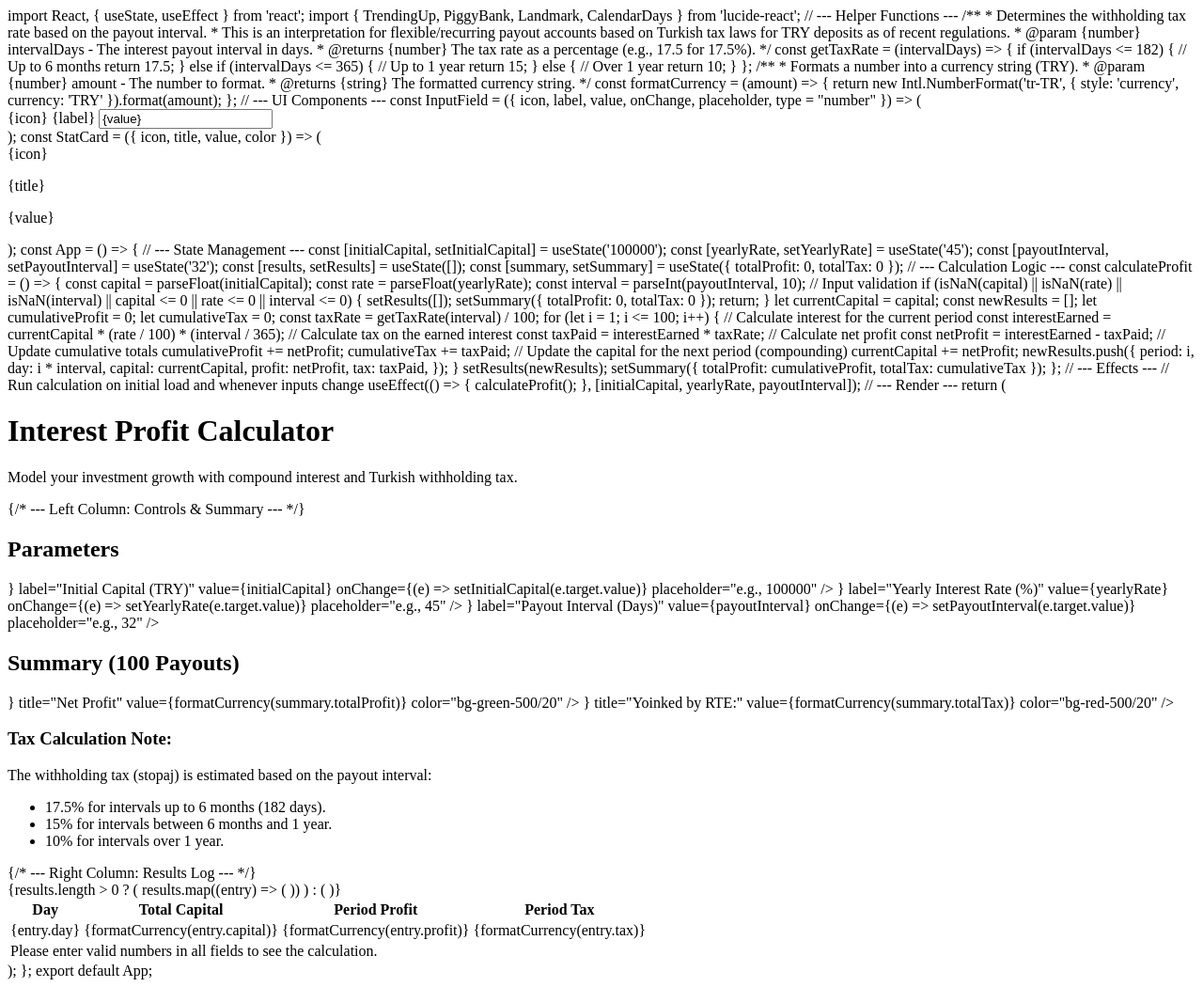
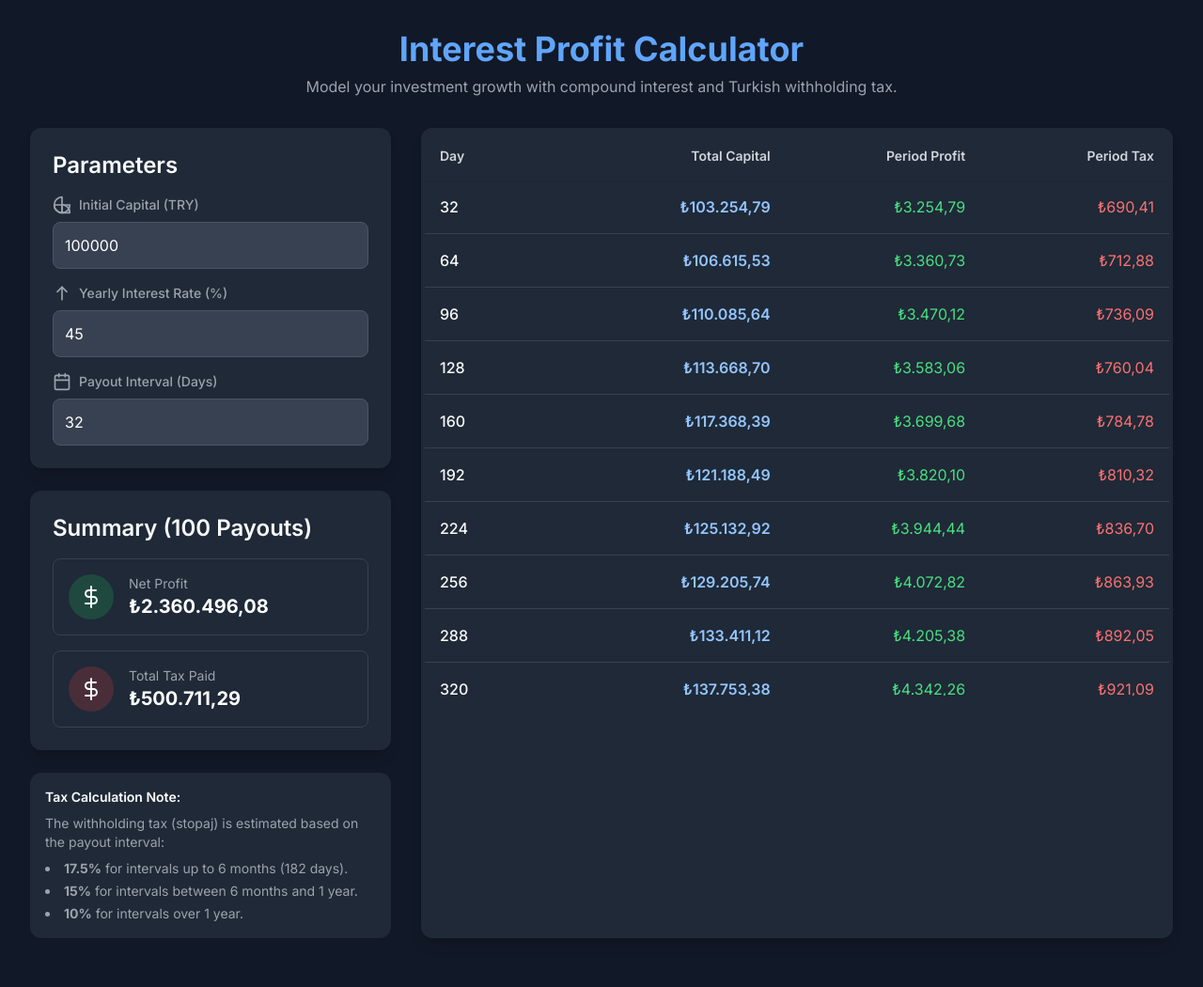
Before and after one commit to Lahmacunaator/InterestCalculator, a plain HTML site: page index.html in a window 1280 px wide. Shown: the whole page at 94% size. Drawn offline with nearby package versions, Linux system fonts and the light colour scheme.

Commit message:
Update index.html

```diff
--- a/index.html
+++ b/index.html
@@ -1,10 +1,149 @@
-import React, { useState, useEffect } from 'react';
-import { TrendingUp, PiggyBank, Landmark, CalendarDays } from 'lucide-react';
+<!DOCTYPE html>
+<html lang="en">
+<head>
+    <meta charset="UTF-8">
+    <meta name="viewport" content="width=device-width, initial-scale=1.0">
+    <title>Interest Profit Calculator (Turkey)</title>
+    <!-- Tailwind CSS for styling -->
+    <script src="https://cdn.tailwindcss.com"></script>
+    <!-- Google Fonts: Inter -->
+    <link rel="preconnect" href="https://fonts.googleapis.com">
+    <link rel="preconnect" href="https://fonts.gstatic.com" crossorigin>
+    <link href="https://fonts.googleapis.com/css2?family=Inter:wght@400;500;600;700&display=swap" rel="stylesheet">
+    <style>
+        /* Custom styles to complement Tailwind */
+        body {
+            font-family: 'Inter', sans-serif;
+            background-color: #111827; /* bg-gray-900 */
+            color: #f9fafb; /* text-gray-50 */
+        }
+        /* Custom scrollbar for the results table */
+        .custom-scrollbar::-webkit-scrollbar {
+            width: 8px;
+        }
+        .custom-scrollbar::-webkit-scrollbar-track {
+            background: #1f2937; /* bg-gray-800 */
+        }
+        .custom-scrollbar::-webkit-scrollbar-thumb {
+            background: #4b5563; /* bg-gray-600 */
+            border-radius: 4px;
+        }
+        .custom-scrollbar::-webkit-scrollbar-thumb:hover {
+            background: #6b7280; /* bg-gray-500 */
+        }
+        /* Lucide icons are replaced with inline SVGs for simplicity */
+    </style>
+</head>
+<body class="p-4 sm:p-6 lg:p-8">
+
+    <div class="max-w-7xl mx-auto">
+        <header class="text-center mb-8">
+            <h1 class="text-4xl font-bold text-blue-400">Interest Profit Calculator</h1>
+            <p class="text-gray-400 mt-2">Model your investment growth with compound interest and Turkish withholding tax.</p>
+        </header>
+
+        <div class="grid grid-cols-1 lg:grid-cols-3 gap-8">
+            <!-- Left Column: Controls & Summary -->
+            <div class="lg:col-span-1 space-y-6">
+                <div class="bg-gray-800 p-6 rounded-xl shadow-lg">
+                    <h2 class="text-2xl font-semibold mb-4">Parameters</h2>
+                    <div class="space-y-4">
+                        <!-- Initial Capital Input -->
+                        <div>
+                            <label class="text-sm font-medium text-gray-400 flex items-center mb-2">
+                                <svg xmlns="http://www.w3.org/2000/svg" width="20" height="20" viewBox="0 0 24 24" fill="none" stroke="currentColor" stroke-width="2" stroke-linecap="round" stroke-linejoin="round"><path d="M12 2a10 10 0 1 0 10 10H12V2z"/><path d="M12 12H2a10 10 0 0 0 10 10V12z"/><path d="M12 12a10 10 0 0 1 10 10H12V12z"/></svg>
+                                <span class="ml-2">Initial Capital (TRY)</span>
+                            </label>
+                            <input type="number" id="initialCapital" value="100000" placeholder="e.g., 100000" class="w-full p-3 bg-gray-700 border border-gray-600 rounded-lg text-white placeholder-gray-500 focus:outline-none focus:ring-2 focus:ring-blue-500 transition-all">
+                        </div>
+                        <!-- Yearly Rate Input -->
+                        <div>
+                            <label class="text-sm font-medium text-gray-400 flex items-center mb-2">
+                                <svg xmlns="http://www.w3.org/2000/svg" width="20" height="20" viewBox="0 0 24 24" fill="none" stroke="currentColor" stroke-width="2" stroke-linecap="round" stroke-linejoin="round"><line x1="12" y1="20" x2="12" y2="4"/><polyline points="6 10 12 4 18 10"/></svg>
+                                <span class="ml-2">Yearly Interest Rate (%)</span>
+                            </label>
+                            <input type="number" id="yearlyRate" value="45" placeholder="e.g., 45" class="w-full p-3 bg-gray-700 border border-gray-600 rounded-lg text-white placeholder-gray-500 focus:outline-none focus:ring-2 focus:ring-blue-500 transition-all">
+                        </div>
+                        <!-- Payout Interval Input -->
+                        <div>
+                            <label class="text-sm font-medium text-gray-400 flex items-center mb-2">
+                                <svg xmlns="http://www.w3.org/2000/svg" width="20" height="20" viewBox="0 0 24 24" fill="none" stroke="currentColor" stroke-width="2" stroke-linecap="round" stroke-linejoin="round"><rect x="3" y="4" width="18" height="18" rx="2" ry="2"/><line x1="16" y1="2" x2="16" y2="6"/><line x1="8" y1="2" x2="8" y2="6"/><line x1="3" y1="10" x2="21" y2="10"/></svg>
+                                <span class="ml-2">Payout Interval (Days)</span>
+                            </label>
+                            <input type="number" id="payoutInterval" value="32" placeholder="e.g., 32" class="w-full p-3 bg-gray-700 border border-gray-600 rounded-lg text-white placeholder-gray-500 focus:outline-none focus:ring-2 focus:ring-blue-500 transition-all">
+                        </div>
+                    </div>
+                </div>
+
+                <div class="bg-gray-800 p-6 rounded-xl shadow-lg">
+                    <h2 class="text-2xl font-semibold mb-4">Summary (100 Payouts)</h2>
+                    <div class="space-y-4">
+                        <!-- Net Profit Card -->
+                        <div class="bg-gray-800 p-4 rounded-lg flex items-center border border-gray-700">
+                            <div class="p-3 rounded-full mr-4 bg-green-500/20">
+                                <svg xmlns="http://www.w3.org/2000/svg" width="24" height="24" viewBox="0 0 24 24" fill="none" stroke="currentColor" stroke-width="2" stroke-linecap="round" stroke-linejoin="round"><line x1="12" y1="1" x2="12" y2="23"/><path d="M17 5H9.5a3.5 3.5 0 0 0 0 7h5a3.5 3.5 0 0 1 0 7H6"/></svg>
+                            </div>
+                            <div>
+                                <p class="text-sm text-gray-400">Net Profit</p>
+                                <p id="totalProfit" class="text-xl font-bold text-white">0.00 TRY</p>
+                            </div>
+                        </div>
+                        <!-- Total Tax Card -->
+                        <div class="bg-gray-800 p-4 rounded-lg flex items-center border border-gray-700">
+                            <div class="p-3 rounded-full mr-4 bg-red-500/20">
+                                <svg xmlns="http://www.w3.org/2000/svg" width="24" height="24" viewBox="0 0 24 24" fill="none" stroke="currentColor" stroke-width="2" stroke-linecap="round" stroke-linejoin="round"><line x1="12" y1="1" x2="12" y2="23"/><path d="M17 5H9.5a3.5 3.5 0 0 0 0 7h5a3.5 3.5 0 0 1 0 7H6"/></svg>
+                            </div>
+                            <div>
+                                <p class="text-sm text-gray-400">Total Tax Paid</p>
+                                <p id="totalTax" class="text-xl font-bold text-white">0.00 TRY</p>
+                            </div>
+                        </div>
+                    </div>
+                </div>
+                 <div class="bg-gray-800 p-4 rounded-xl text-sm text-gray-400">
+                    <h3 class="font-semibold text-white mb-2">Tax Calculation Note:</h3>
+                    <p>The withholding tax (stopaj) is estimated based on the payout interval:</p>
+                    <ul class="list-disc list-inside mt-2 space-y-1">
+                        <li><span class="font-bold">17.5%</span> for intervals up to 6 months (182 days).</li>
+                        <li><span class="font-bold">15%</span> for intervals between 6 months and 1 year.</li>
+                        <li><span class="font-bold">10%</span> for intervals over 1 year.</li>
+                    </ul>
+                </div>
+            </div>
+
+            <!-- Right Column: Results Log -->
+            <div class="lg:col-span-2 bg-gray-800 p-1 rounded-xl shadow-lg">
+                <div class="h-[75vh] overflow-y-auto custom-scrollbar">
+                    <table class="w-full text-left">
+                        <thead class="sticky top-0 bg-gray-800 shadow-sm">
+                            <tr>
+                                <th class="p-4 text-sm font-semibold text-gray-300">Day</th>
+                                <th class="p-4 text-sm font-semibold text-gray-300 text-right">Total Capital</th>
+                                <th class="p-4 text-sm font-semibold text-gray-300 text-right">Period Profit</th>
+                                <th class="p-4 text-sm font-semibold text-gray-300 text-right">Period Tax</th>
+                            </tr>
+                        </thead>
+                        <tbody id="resultsTableBody" class="divide-y divide-gray-700">
+                            <!-- JS will populate this section -->
+                        </tbody>
+                    </table>
+                </div>
+            </div>
+        </div>
+    </div>
+
+    <script>
+        // --- DOM Element References ---
+        const initialCapitalInput = document.getElementById('initialCapital');
+        const yearlyRateInput = document.getElementById('yearlyRate');
+        const payoutIntervalInput = document.getElementById('payoutInterval');
+        const resultsTableBody = document.getElementById('resultsTableBody');
+        const totalProfitEl = document.getElementById('totalProfit');
+        const totalTaxEl = document.getElementById('totalTax');
 
         // --- Helper Functions ---
         /**
          * Determines the withholding tax rate based on the payout interval.
- * This is an interpretation for flexible/recurring payout accounts based on Turkish tax laws for TRY deposits as of recent regulations.
          * @param {number} intervalDays - The interest payout interval in days.
          * @returns {number} The tax rate as a percentage (e.g., 17.5 for 17.5%).
          */
@@ -27,62 +166,28 @@ const formatCurrency = (amount) => {
             return new Intl.NumberFormat('tr-TR', { style: 'currency', currency: 'TRY' }).format(amount);
         };
 
+        // --- Main Calculation Logic ---
+        const calculateAndDisplayProfit = () => {
+            const capital = parseFloat(initialCapitalInput.value);
+            const rate = parseFloat(yearlyRateInput.value);
+            const interval = parseInt(payoutIntervalInput.value, 10);
 
-// --- UI Components ---
-const InputField = ({ icon, label, value, onChange, placeholder, type = "number" }) => (
-  <div className="w-full">
-    <label className="text-sm font-medium text-gray-400 flex items-center mb-2">
-      {icon}
-      <span className="ml-2">{label}</span>
-    </label>
-    <input
-      type={type}
-      value={value}
-      onChange={onChange}
-      placeholder={placeholder}
-      className="w-full p-3 bg-gray-700 border border-gray-600 rounded-lg text-white placeholder-gray-500 focus:outline-none focus:ring-2 focus:ring-blue-500 transition-all"
-    />
-  </div>
-);
+            // Clear previous results and handle invalid input
+            resultsTableBody.innerHTML = '';
+            totalProfitEl.textContent = formatCurrency(0);
+            totalTaxEl.textContent = formatCurrency(0);
 
-const StatCard = ({ icon, title, value, color }) => (
-  <div className="bg-gray-800 p-4 rounded-lg flex items-center">
-    <div className={`p-3 rounded-full mr-4 ${color}`}>
-      {icon}
-    </div>
-    <div>
-      <p className="text-sm text-gray-400">{title}</p>
-      <p className="text-xl font-bold text-white">{value}</p>
-    </div>
-  </div>
-);
-
-const App = () => {
-  // --- State Management ---
-  const [initialCapital, setInitialCapital] = useState('100000');
-  const [yearlyRate, setYearlyRate] = useState('45');
-  const [payoutInterval, setPayoutInterval] = useState('32');
-  const [results, setResults] = useState([]);
-  const [summary, setSummary] = useState({ totalProfit: 0, totalTax: 0 });
-
-  // --- Calculation Logic ---
-  const calculateProfit = () => {
-    const capital = parseFloat(initialCapital);
-    const rate = parseFloat(yearlyRate);
-    const interval = parseInt(payoutInterval, 10);
-
-    // Input validation
             if (isNaN(capital) || isNaN(rate) || isNaN(interval) || capital <= 0 || rate <= 0 || interval <= 0) {
-      setResults([]);
-      setSummary({ totalProfit: 0, totalTax: 0 });
+                const row = `<tr><td colspan="4" class="text-center p-16 text-gray-500">Please enter valid numbers in all fields to see the calculation.</td></tr>`;
+                resultsTableBody.innerHTML = row;
                 return;
             }
 
             let currentCapital = capital;
-    const newResults = [];
             let cumulativeProfit = 0;
             let cumulativeTax = 0;
             const taxRate = getTaxRate(interval) / 100;
+            let tableHTML = '';
 
             for (let i = 1; i <= 100; i++) {
                 // Calculate interest for the current period
@@ -101,129 +206,33 @@ const App = () => {
                 // Update the capital for the next period (compounding)
                 currentCapital += netProfit;
 
-      newResults.push({
-        period: i,
-        day: i * interval,
-        capital: currentCapital,
-        profit: netProfit,
-        tax: taxPaid,
-      });
+                // Create the HTML for the new table row
+                tableHTML += `
+                    <tr class="hover:bg-gray-700/50 transition-colors">
+                        <td class="p-4 font-medium">${i * interval}</td>
+                        <td class="p-4 text-right font-semibold text-blue-300">${formatCurrency(currentCapital)}</td>
+                        <td class="p-4 text-right text-green-400">${formatCurrency(netProfit)}</td>
+                        <td class="p-4 text-right text-red-400">${formatCurrency(taxPaid)}</td>
+                    </tr>
+                `;
             }
 
-    setResults(newResults);
-    setSummary({ totalProfit: cumulativeProfit, totalTax: cumulativeTax });
+            // Update the DOM
+            resultsTableBody.innerHTML = tableHTML;
+            totalProfitEl.textContent = formatCurrency(cumulativeProfit);
+            totalTaxEl.textContent = formatCurrency(cumulativeTax);
         };
 
-  // --- Effects ---
-  // Run calculation on initial load and whenever inputs change
-  useEffect(() => {
-    calculateProfit();
-  }, [initialCapital, yearlyRate, payoutInterval]);
+        // --- Event Listeners ---
+        // Recalculate whenever any input changes
+        initialCapitalInput.addEventListener('input', calculateAndDisplayProfit);
+        yearlyRateInput.addEventListener('input', calculateAndDisplayProfit);
+        payoutIntervalInput.addEventListener('input', calculateAndDisplayProfit);
 
-  // --- Render ---
-  return (
-    <div className="bg-gray-900 min-h-screen text-white font-sans p-4 sm:p-6 lg:p-8">
-      <div className="max-w-7xl mx-auto">
-        <header className="text-center mb-8">
-          <h1 className="text-4xl font-bold text-blue-400">Interest Profit Calculator</h1>
-          <p className="text-gray-400 mt-2">Model your investment growth with compound interest and Turkish withholding tax.</p>
-        </header>
+        // --- Initial Calculation ---
+        // Run the calculation once on page load to show initial results
+        window.addEventListener('load', calculateAndDisplayProfit);
+    </script>
 
-        <div className="grid grid-cols-1 lg:grid-cols-3 gap-8">
-          {/* --- Left Column: Controls & Summary --- */}
-          <div className="lg:col-span-1 space-y-6">
-            <div className="bg-gray-800 p-6 rounded-xl shadow-lg">
-              <h2 className="text-2xl font-semibold mb-4">Parameters</h2>
-              <div className="space-y-4">
-                <InputField
-                  icon={<PiggyBank size={20} className="text-gray-400" />}
-                  label="Initial Capital (TRY)"
-                  value={initialCapital}
-                  onChange={(e) => setInitialCapital(e.target.value)}
-                  placeholder="e.g., 100000"
-                />
-                <InputField
-                  icon={<TrendingUp size={20} className="text-gray-400" />}
-                  label="Yearly Interest Rate (%)"
-                  value={yearlyRate}
-                  onChange={(e) => setYearlyRate(e.target.value)}
-                  placeholder="e.g., 45"
-                />
-                <InputField
-                  icon={<CalendarDays size={20} className="text-gray-400" />}
-                  label="Payout Interval (Days)"
-                  value={payoutInterval}
-                  onChange={(e) => setPayoutInterval(e.target.value)}
-                  placeholder="e.g., 32"
-                />
-              </div>
-            </div>
-
-            <div className="bg-gray-800 p-6 rounded-xl shadow-lg">
-                <h2 className="text-2xl font-semibold mb-4">Summary (100 Payouts)</h2>
-                <div className="space-y-4">
-                    <StatCard
-                        icon={<Landmark size={24} />}
-                        title="Net Profit"
-                        value={formatCurrency(summary.totalProfit)}
-                        color="bg-green-500/20"
-                    />
-                    <StatCard
-                        icon={<Landmark size={24} />}
-                        title="Yoinked by RTE:"
-                        value={formatCurrency(summary.totalTax)}
-                        color="bg-red-500/20"
-                    />
-                </div>
-            </div>
-             <div className="bg-gray-800 p-4 rounded-xl text-sm text-gray-400">
-                <h3 className="font-semibold text-white mb-2">Tax Calculation Note:</h3>
-                <p>The withholding tax (stopaj) is estimated based on the payout interval:</p>
-                <ul className="list-disc list-inside mt-2 space-y-1">
-                    <li><span className="font-bold">17.5%</span> for intervals up to 6 months (182 days).</li>
-                    <li><span className="font-bold">15%</span> for intervals between 6 months and 1 year.</li>
-                    <li><span className="font-bold">10%</span> for intervals over 1 year.</li>
-                </ul>
-            </div>
-          </div>
-
-          {/* --- Right Column: Results Log --- */}
-          <div className="lg:col-span-2 bg-gray-800 p-1 rounded-xl shadow-lg">
-            <div className="h-[75vh] overflow-y-auto">
-              <table className="w-full text-left">
-                <thead className="sticky top-0 bg-gray-800 shadow-sm">
-                  <tr>
-                    <th className="p-4 text-sm font-semibold text-gray-300">Day</th>
-                    <th className="p-4 text-sm font-semibold text-gray-300 text-right">Total Capital</th>
-                    <th className="p-4 text-sm font-semibold text-gray-300 text-right">Period Profit</th>
-                    <th className="p-4 text-sm font-semibold text-gray-300 text-right">Period Tax</th>
-                  </tr>
-                </thead>
-                <tbody className="divide-y divide-gray-700">
-                  {results.length > 0 ? (
-                    results.map((entry) => (
-                      <tr key={entry.period} className="hover:bg-gray-700/50 transition-colors">
-                        <td className="p-4 font-medium">{entry.day}</td>
-                        <td className="p-4 text-right font-semibold text-blue-300">{formatCurrency(entry.capital)}</td>
-                        <td className="p-4 text-right text-green-400">{formatCurrency(entry.profit)}</td>
-                        <td className="p-4 text-right text-red-400">{formatCurrency(entry.tax)}</td>
-                      </tr>
-                    ))
-                  ) : (
-                    <tr>
-                      <td colSpan="4" className="text-center p-16 text-gray-500">
-                        Please enter valid numbers in all fields to see the calculation.
-                      </td>
-                    </tr>
-                  )}
-                </tbody>
-              </table>
-            </div>
-          </div>
-        </div>
-      </div>
-    </div>
-  );
-};
-
-export default App;
+</body>
+</html>
```
Lines whose indentation alone changed are shown as unchanged.
